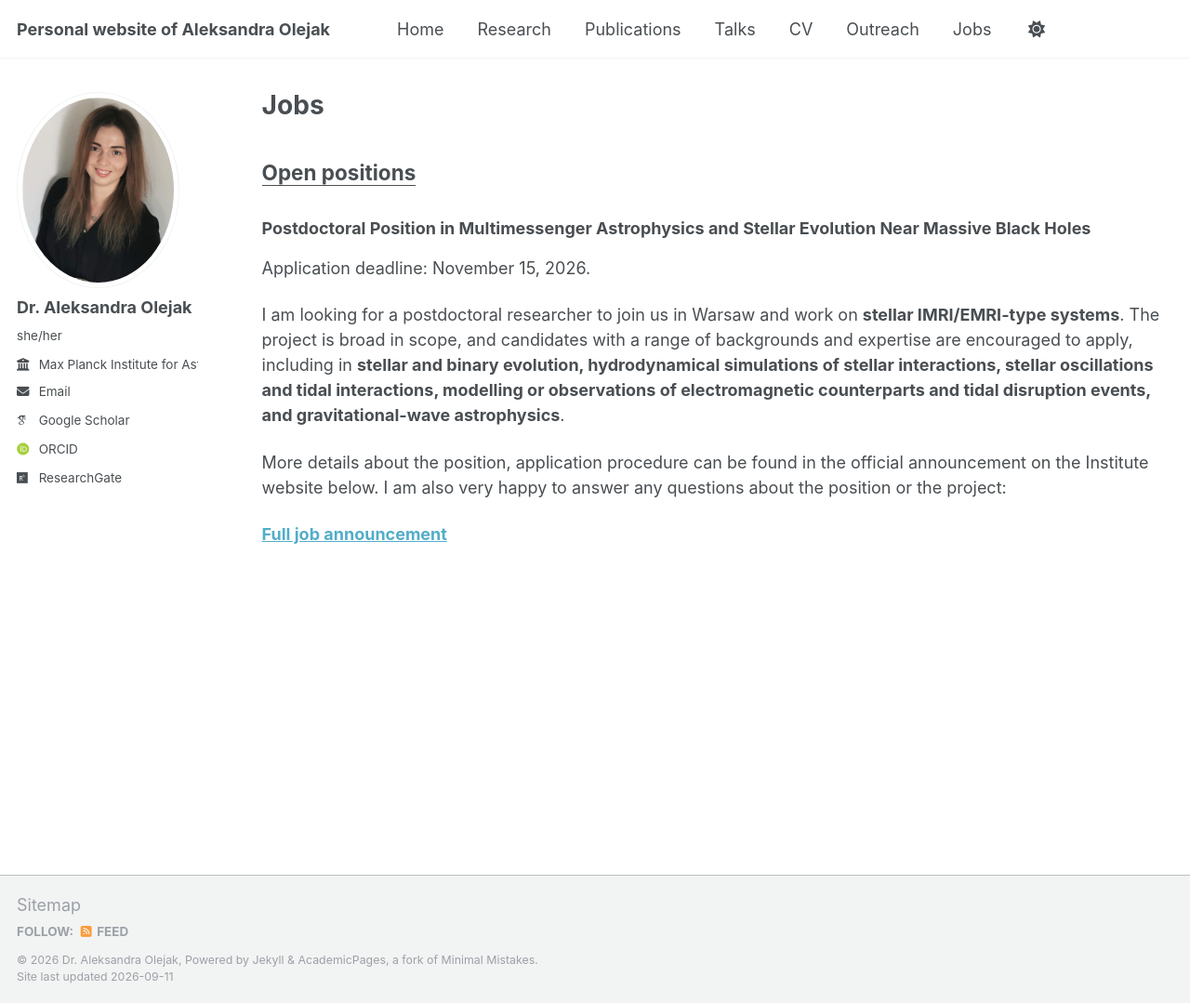
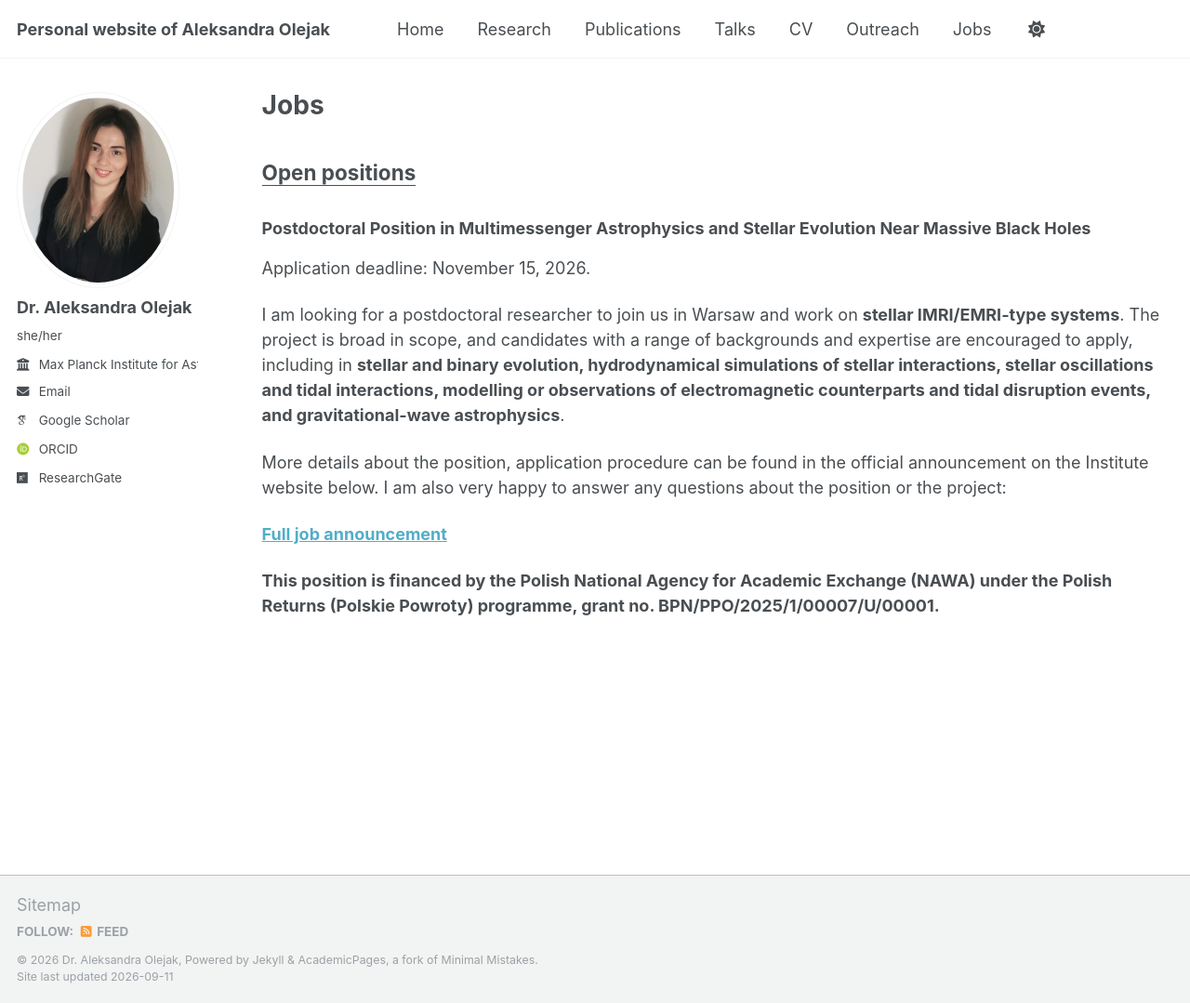
Before and after one commit to aleole/aleole.github.io, a Jekyll site: the page built from _pages/jobs.md, in a window 1280 px wide and 1079 px high. Shown: the whole window at 93% size. Built offline with Jekyll 4.4.1, drawn with Linux system fonts in a browser that asks for light colours; some web fonts are replaced; a script that is not in the unit is left out.

Commit message:
Update jobs.md

```diff
--- a/_pages/jobs.md
+++ b/_pages/jobs.md
@@ -18,3 +18,5 @@ The project is broad in scope, and candidates with a range of backgrounds and ex
 More details about the position, application procedure can be found in the official announcement on the Institute website below. I am also very happy to answer any questions about the position or the project:
 
 **[Full job announcement](https://camk.edu.pl/en/archiwum/2026/09/09/postdoctoral-position-in-multimessenger-astrophysics-and-stellar-evolution-near-massive-black-holes/)**
+
+**This position is financed by the Polish National Agency for Academic Exchange (NAWA) under the Polish Returns (Polskie Powroty) programme, grant no. BPN/PPO/2025/1/00007/U/00001.**
```
